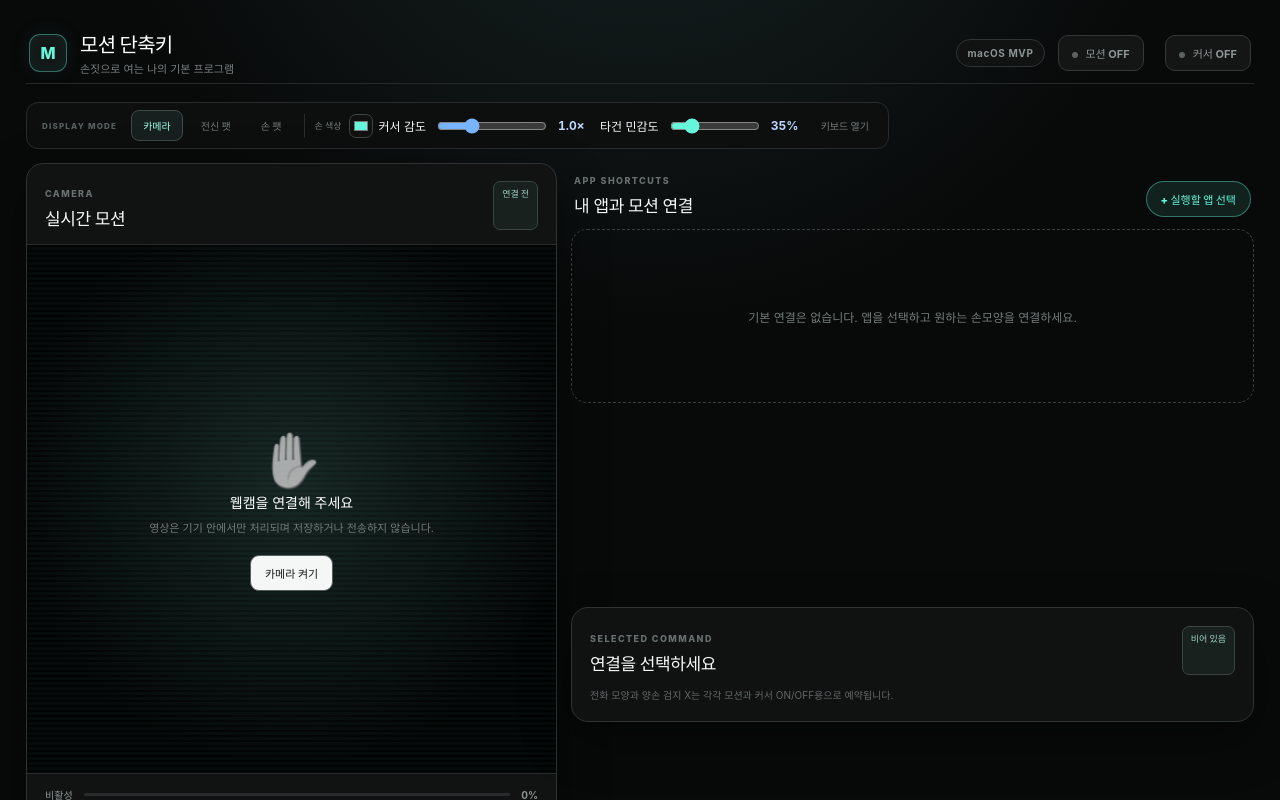
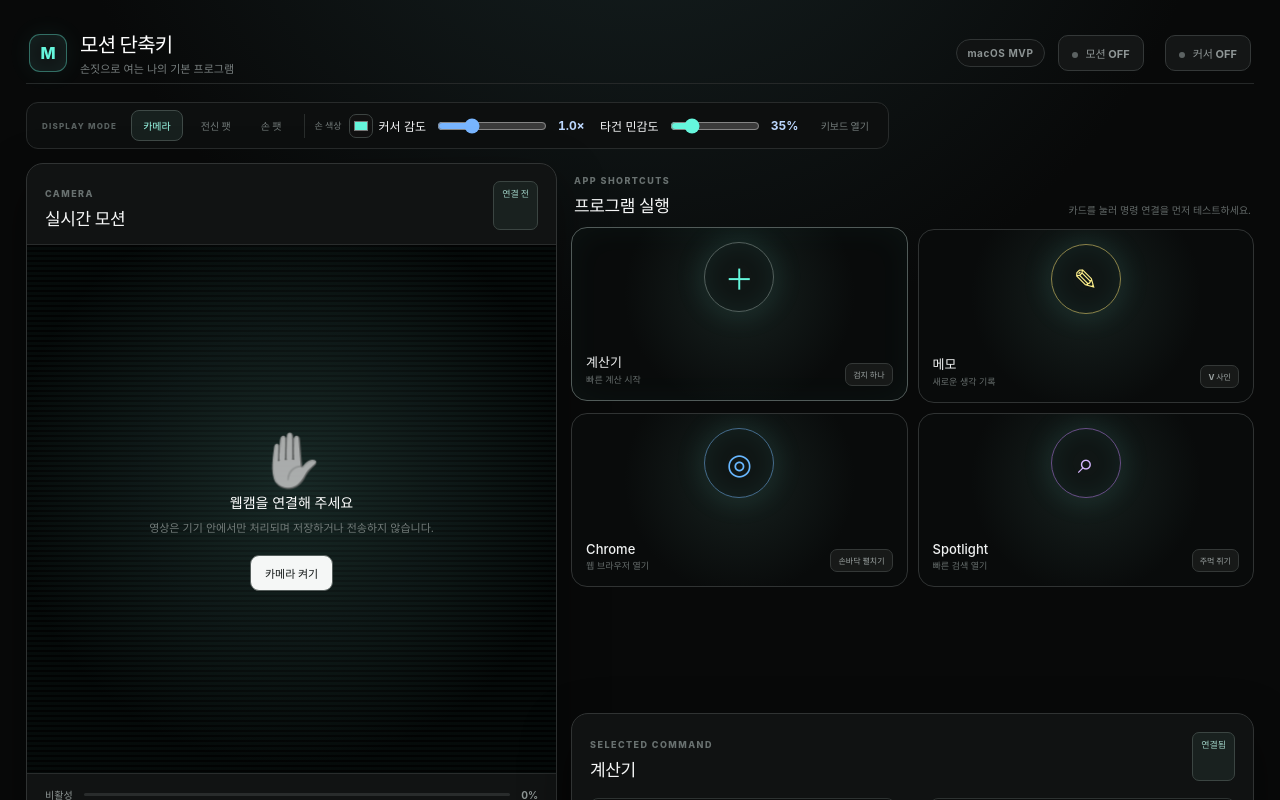
Before and after one commit to halyn1130/motion-shortcut, a React (Vite) app in the folder motion-shortcut/: page / in a window 1280 px wide. Shown: the top 800 px of the page. Built offline with nearby package versions, Linux system fonts and the light colour scheme.

Commit message:
Revert "feat: add custom app motion mappings"
This reverts commit e42dcc2c0216acf9f37651b40f9b13cded4794b6.

```diff
--- a/motion-shortcut/electron/preload.cjs
+++ b/motion-shortcut/electron/preload.cjs
@@ -2,9 +2,6 @@ const { contextBridge, ipcRenderer } = require("electron");
 
 contextBridge.exposeInMainWorld("motionAPI", {
   launchApp: (appId) => ipcRenderer.invoke("apps:launch", appId),
-  chooseApp: () => ipcRenderer.invoke("apps:choose"),
-  launchCustomApp: (appPath) =>
-    ipcRenderer.invoke("apps:launch-custom", appPath),
   setOverlayMode: (mode) => ipcRenderer.invoke("overlay:set-mode", mode),
   onOverlayMode: (callback) =>
     ipcRenderer.on("overlay:mode", (_event, mode) => callback(mode)),
--- a/motion-shortcut/src/App.css
+++ b/motion-shortcut/src/App.css
@@ -503,28 +503,6 @@
   color: #626968;
   font-size: 10px;
 }
-.add-app-button {
-  padding: 9px 14px;
-  border: 1px solid #65f6dc66;
-  border-radius: 999px;
-  background: #10211e;
-  color: #65f6dc;
-  font-size: 11px;
-  font-weight: 800;
-  cursor: pointer;
-}
-.empty-mappings {
-  grid-column: 1/-1;
-  display: grid;
-  min-height: 174px;
-  padding: 24px;
-  border: 1px dashed #39403f;
-  border-radius: 16px;
-  color: #737c7a;
-  font-size: 12px;
-  text-align: center;
-  place-items: center;
-}
 .shortcut-grid {
   display: grid;
   grid-template-columns: 1fr 1fr;
@@ -590,11 +568,6 @@
     0 0 32px #65f6dc20,
     inset 0 0 25px #65f6dc10;
 }
-.custom-app-icon {
-  position: relative;
-  z-index: 2;
-  cursor: pointer;
-}
 .app-icon.notes {
   color: #fff18a;
   border-color: #8c844a;
@@ -631,32 +604,6 @@
   color: #9ca3a2;
   font-size: 8px;
   font-weight: 700;
-}
-.gesture-select {
-  position: relative;
-  z-index: 2;
-  align-self: end;
-  max-width: 150px;
-  padding: 7px 9px;
-  border: 1px solid #3a4341;
-  border-radius: 8px;
-  background: #151918;
-  color: #b9c2c0;
-  font: inherit;
-  font-size: 9px;
-}
-.remove-mapping {
-  position: absolute;
-  z-index: 3;
-  top: 12px;
-  right: 12px;
-  padding: 5px 8px;
-  border: 1px solid #ffffff14;
-  border-radius: 7px;
-  background: #151717;
-  color: #757c7b;
-  font-size: 8px;
-  cursor: pointer;
 }
 .launch-status {
   display: none;
--- a/motion-shortcut/src/App.tsx
+++ b/motion-shortcut/src/App.tsx
@@ -2,41 +2,48 @@ import { useEffect, useRef, useState } from "react";
 import "./App.css";
 import {
   useHandTracking,
-  type GestureId,
   type MotionGestureId,
 } from "./features/camera/useHandTracking";
 
+type AppId = "calculator" | "notes" | "chrome" | "spotlight";
 type DisplayMode = "camera" | "person-pet" | "hand-pet";
-type AppMapping = {
-  id: string;
+
+const shortcuts: Array<{
+  id: AppId;
   name: string;
-  path: string;
-  gesture: GestureId;
-};
-const MAPPINGS_KEY = "motion-app-mappings-v1";
-const gestureOptions: Array<{ id: GestureId; label: string; icon: string }> = [
-  { id: "index", label: "검지 하나", icon: "☝️" },
-  { id: "victory", label: "V 사인", icon: "✌️" },
-  { id: "three", label: "오른손 세 손가락", icon: "🖖" },
-  { id: "open-palm", label: "손바닥 펼치기", icon: "🖐️" },
-  { id: "fist", label: "주먹 쥐기", icon: "✊" },
-  { id: "horns", label: "검지·새끼손가락", icon: "🤘" },
-  { id: "thumb-up", label: "엄지 위로", icon: "👍" },
-  { id: "l-shape", label: "L 모양", icon: "👆" },
-  { id: "pinch", label: "핀치", icon: "🤏" },
-  { id: "ok-sign", label: "OK 사인", icon: "👌" },
-  { id: "tilt-left", label: "손바닥 왼쪽 기울이기", icon: "↙" },
-  { id: "tilt-right", label: "손바닥 오른쪽 기울이기", icon: "↘" },
+  icon: string;
+  gesture: string;
+  detail: string;
+}> = [
+  {
+    id: "calculator",
+    name: "계산기",
+    icon: "＋",
+    gesture: "검지 하나",
+    detail: "빠른 계산 시작",
+  },
+  {
+    id: "notes",
+    name: "메모",
+    icon: "✎",
+    gesture: "V 사인",
+    detail: "새로운 생각 기록",
+  },
+  {
+    id: "chrome",
+    name: "Chrome",
+    icon: "◎",
+    gesture: "손바닥 펼치기",
+    detail: "웹 브라우저 열기",
+  },
+  {
+    id: "spotlight",
+    name: "Spotlight",
+    icon: "⌕",
+    gesture: "주먹 쥐기",
+    detail: "빠른 검색 열기",
+  },
 ];
-
-function loadMappings(): AppMapping[] {
-  try {
-    const parsed = JSON.parse(localStorage.getItem(MAPPINGS_KEY) ?? "[]");
-    return Array.isArray(parsed) ? parsed : [];
-  } catch {
-    return [];
-  }
-}
 
 function App() {
   const videoRef = useRef<HTMLVideoElement>(null);
@@ -62,9 +69,8 @@ function App() {
     "idle" | "requesting" | "active" | "error"
   >("idle");
   const [cameraError, setCameraError] = useState("");
-  const [mappings, setMappings] = useState<AppMapping[]>(loadMappings);
-  const [launching, setLaunching] = useState<string | null>(null);
-  const [selected, setSelected] = useState<string | null>(null);
+  const [launching, setLaunching] = useState<AppId | null>(null);
+  const [selected, setSelected] = useState<AppId>("calculator");
   const [logs, setLogs] = useState<string[]>(["앱 실행기가 준비되었습니다."]);
 
   const addLog = (message: string) => {
@@ -167,28 +173,10 @@ function App() {
     }
   };
 
-  const saveMappings = (next: AppMapping[]) => {
-    setMappings(next);
-    localStorage.setItem(MAPPINGS_KEY, JSON.stringify(next));
-  };
-
-  const chooseApp = async () => {
-    const chosen = await window.motionAPI?.chooseApp();
-    if (!chosen) return;
-    const used = new Set(mappings.map((mapping) => mapping.gesture));
-    const gesture = gestureOptions.find((option) => !used.has(option.id))?.id;
-    if (!gesture) {
-      addLog("추가 실패 · 사용할 수 있는 모션이 없습니다.");
-      return;
-    }
-    const mapping = { id: crypto.randomUUID(), ...chosen, gesture };
-    saveMappings([...mappings, mapping]);
-    setSelected(mapping.id);
-  };
-
-  const launch = async (target: AppMapping) => {
-    setLaunching(target.id);
-    setSelected(target.id);
+  const launch = async (id: AppId) => {
+    const target = shortcuts.find((item) => item.id === id)!;
+    setLaunching(id);
+    setSelected(id);
 
     if (!window.motionAPI) {
       addLog(`${target.name} 실행 미리보기 · Electron에서 실행하세요.`);
@@ -196,7 +184,7 @@ function App() {
       return;
     }
 
-    const result = await window.motionAPI.launchCustomApp(target.path);
+    const result = await window.motionAPI.launchApp(id);
     addLog(
       result.ok ? `${result.appName} 실행 성공` : `실행 실패 · ${result.error}`,
     );
@@ -217,8 +205,7 @@ function App() {
             addLog(`전화 모양 · 모션 인식 ${enabled ? "ON" : "OFF"}`),
           );
       } else if (motionOn) {
-        const mapping = mappings.find((item) => item.gesture === gesture);
-        if (mapping) void launch(mapping);
+        void launch(gesture);
       }
     },
     () => void toggleCursor(),
@@ -256,7 +243,7 @@ function App() {
     );
   };
 
-  const activeShortcut = mappings.find((item) => item.id === selected) ?? null;
+  const activeShortcut = shortcuts.find((item) => item.id === selected)!;
 
   return (
     <main className="app-shell">
@@ -505,25 +492,18 @@ function App() {
               <strong>전화 모양 1.5초</strong>
               <small>모션 ON / OFF</small>
             </button>
-            {activeShortcut && (
-              <button aria-label={`${activeShortcut.name} 모션 예시`}>
-                <span>
-                  {
-                    gestureOptions.find(
-                      (item) => item.id === activeShortcut.gesture,
-                    )?.icon
-                  }
-                </span>
-                <strong>
-                  {
-                    gestureOptions.find(
-                      (item) => item.id === activeShortcut.gesture,
-                    )?.label
-                  }
-                </strong>
-                <small>{activeShortcut.name} 열기</small>
+            {shortcuts.map((item) => (
+              <button
+                key={item.id}
+                className={selected === item.id ? "selected" : ""}
+                aria-label={`${item.name} 모션 예시`}
+                onClick={() => setSelected(item.id)}
+              >
+                <span>{item.icon}</span>
+                <strong>{item.gesture}</strong>
+                <small>{item.name} 열기</small>
               </button>
-            )}
+            ))}
           </div>
         </article>
 
@@ -531,82 +511,28 @@ function App() {
           <div className="section-title">
             <div>
               <span className="eyebrow">APP SHORTCUTS</span>
-              <h2>내 앱과 모션 연결</h2>
+              <h2>프로그램 실행</h2>
             </div>
-            <button className="add-app-button" onClick={() => void chooseApp()}>
-              + 실행할 앱 선택
-            </button>
+            <p>카드를 눌러 명령 연결을 먼저 테스트하세요.</p>
           </div>
           <div className="shortcut-grid">
-            {!mappings.length && (
-              <div className="empty-mappings">
-                기본 연결은 없습니다. 앱을 선택하고 원하는 손모양을 연결하세요.
-              </div>
-            )}
-            {mappings.map((item) => (
-              <article
+            {shortcuts.map((item) => (
+              <button
                 key={item.id}
+                aria-label={`${item.name} 열기`}
                 className={`shortcut ${selected === item.id ? "selected" : ""}`}
-                onClick={() => setSelected(item.id)}
+                onClick={() => void launch(item.id)}
               >
-                <button
-                  className="app-icon custom-app-icon"
-                  aria-label={`${item.name} 열기`}
-                  onClick={() => void launch(item)}
-                >
-                  ↗
-                </button>
+                <span className={`app-icon ${item.id}`}>{item.icon}</span>
                 <span className="shortcut-copy">
                   <strong>{item.name}</strong>
-                  <small title={item.path}>{item.path}</small>
+                  <small>{item.detail}</small>
                 </span>
-                <select
-                  className="gesture-select"
-                  aria-label={`${item.name} 모션 선택`}
-                  value={item.gesture}
-                  onChange={(event) => {
-                    const gesture = event.target.value as GestureId;
-                    const duplicate = mappings.find(
-                      (mapping) =>
-                        mapping.id !== item.id && mapping.gesture === gesture,
-                    );
-                    if (duplicate) {
-                      addLog(
-                        `${gestureOptions.find((option) => option.id === gesture)?.label} · 이미 ${duplicate.name}에 연결됨`,
-                      );
-                      return;
-                    }
-                    saveMappings(
-                      mappings.map((mapping) =>
-                        mapping.id === item.id
-                          ? { ...mapping, gesture }
-                          : mapping,
-                      ),
-                    );
-                  }}
-                >
-                  {gestureOptions.map((option) => (
-                    <option key={option.id} value={option.id}>
-                      {option.icon} {option.label}
-                    </option>
-                  ))}
-                </select>
+                <span className="gesture">{item.gesture}</span>
                 <span className="launch-status">
                   {launching === item.id ? "여는 중…" : "열기 ↗"}
                 </span>
-                <button
-                  className="remove-mapping"
-                  aria-label={`${item.name} 연결 삭제`}
-                  onClick={() => {
-                    saveMappings(
-                      mappings.filter((mapping) => mapping.id !== item.id),
-                    );
-                    if (selected === item.id) setSelected(null);
-                  }}
-                >
-                  삭제
-                </button>
-              </article>
+              </button>
             ))}
           </div>
         </section>
@@ -614,24 +540,16 @@ function App() {
         <aside className="panel mapping">
           <Heading
             eyebrow="SELECTED COMMAND"
-            title={activeShortcut?.name ?? "연결을 선택하세요"}
-            aside={activeShortcut ? "연결됨" : "비어 있음"}
+            title={activeShortcut.name}
+            aside="연결됨"
           />
-          {activeShortcut && (
-            <div className="mapping-flow">
-              <span>
-                {
-                  gestureOptions.find(
-                    (item) => item.id === activeShortcut.gesture,
-                  )?.label
-                }
-              </span>
-              <b>→</b>
-              <span>{activeShortcut.name} 열기</span>
-            </div>
-          )}
+          <div className="mapping-flow">
+            <span>{activeShortcut.gesture}</span>
+            <b>→</b>
+            <span>{activeShortcut.name} 열기</span>
+          </div>
           <p>
-            전화 모양과 양손 검지 X는 각각 모션과 커서 ON/OFF용으로 예약됩니다.
+            제스처가 확정되면 Electron의 안전한 허용 목록을 통해 실행됩니다.
           </p>
         </aside>
 
--- a/motion-shortcut/src/Overlay.tsx
+++ b/motion-shortcut/src/Overlay.tsx
@@ -5,21 +5,6 @@ import {
 } from "./features/camera/useHandTracking";
 
 type OverlayMode = "person-pet" | "hand-pet";
-const MAPPINGS_KEY = "motion-app-mappings-v1";
-
-function appPathForGesture(gesture: MotionGestureId) {
-  try {
-    const mappings = JSON.parse(
-      localStorage.getItem(MAPPINGS_KEY) ?? "[]",
-    ) as Array<{
-      gesture: string;
-      path: string;
-    }>;
-    return mappings.find((mapping) => mapping.gesture === gesture)?.path;
-  } catch {
-    return undefined;
-  }
-}
 
 export default function Overlay() {
   const videoRef = useRef<HTMLVideoElement>(null);
@@ -40,10 +25,7 @@ export default function Overlay() {
     handColor,
     (gesture: MotionGestureId) => {
       if (gesture === "toggle-motion") void window.motionAPI?.toggleMotion();
-      else if (motionOn) {
-        const appPath = appPathForGesture(gesture);
-        if (appPath) void window.motionAPI?.launchCustomApp(appPath);
-      }
+      else if (motionOn) void window.motionAPI?.launchApp(gesture);
     },
     () => {
       void window.motionAPI?.toggleCursor();
--- a/motion-shortcut/src/features/camera/useHandTracking.ts
+++ b/motion-shortcut/src/features/camera/useHandTracking.ts
@@ -26,34 +26,14 @@ const CONNECTIONS: Array<[number, number]> = [
 ];
 
 type TrackerState = "idle" | "loading" | "tracking" | "no-hand" | "error";
-export type GestureId =
-  | "index"
-  | "victory"
-  | "three"
-  | "open-palm"
-  | "fist"
-  | "horns"
-  | "thumb-up"
-  | "l-shape"
-  | "pinch"
-  | "ok-sign"
-  | "tilt-left"
-  | "tilt-right";
+type GestureId = "calculator" | "notes" | "chrome" | "spotlight";
 export type MotionGestureId = GestureId | "toggle-motion";
 
 const GESTURE_LABELS: Record<MotionGestureId, string> = {
-  index: "검지 하나",
-  victory: "V 사인",
-  three: "오른손 세 손가락",
-  "open-palm": "손바닥 펼치기",
-  fist: "주먹 쥐기",
-  horns: "검지·새끼손가락",
-  "thumb-up": "엄지 위로",
-  "l-shape": "L 모양",
-  pinch: "핀치",
-  "ok-sign": "OK 사인",
-  "tilt-left": "손바닥 왼쪽 기울이기",
-  "tilt-right": "손바닥 오른쪽 기울이기",
+  calculator: "검지 하나",
+  notes: "V 사인",
+  chrome: "손바닥 펼치기",
+  spotlight: "주먹 쥐기",
   "toggle-motion": "전화 모양",
 };
 
@@ -596,30 +576,10 @@ function classifyGesture(
   const phoneSpread = distance(4, 20) > palmScale * 1.25;
   if (thumb && phoneSpread && !index && !middle && !ring && pinky)
     return "toggle-motion";
-  const pinched = distance(4, 8) < palmScale * 0.34;
-  if (pinched && middle && ring && pinky) return "ok-sign";
-  if (pinched && !middle && !ring && !pinky) return "pinch";
-  if (thumb && index && !middle && !ring && !pinky) return "l-shape";
-  if (
-    thumb &&
-    !index &&
-    !middle &&
-    !ring &&
-    !pinky &&
-    landmarks[4].y < landmarks[3].y
-  )
-    return "thumb-up";
-  if (index && !middle && !ring && pinky) return "horns";
-  if (index && middle && ring && pinky) {
-    const palmTilt = (landmarks[9].x - landmarks[0].x) / palmScale;
-    if (palmTilt < -0.42) return "tilt-left";
-    if (palmTilt > 0.42) return "tilt-right";
-    return "open-palm";
-  }
-  if (index && middle && ring && !pinky) return "three";
-  if (index && middle && !ring && !pinky) return "victory";
-  if (index && !middle && !ring && !pinky) return "index";
-  if (!index && !middle && !ring && !pinky) return "fist";
+  if (index && middle && ring && pinky) return "chrome";
+  if (index && middle && !ring && !pinky) return "notes";
+  if (index && !middle && !ring && !pinky) return "calculator";
+  if (!index && !middle && !ring && !pinky) return "spotlight";
   return null;
 }
 
--- a/motion-shortcut/src/types/electron.d.ts
+++ b/motion-shortcut/src/types/electron.d.ts
@@ -5,10 +5,6 @@ declare global {
     motionAPI?: {
       launchApp(
         appId: string,
-      ): Promise<{ ok: boolean; appName?: string; error?: string }>;
-      chooseApp(): Promise<{ name: string; path: string } | null>;
-      launchCustomApp(
-        appPath: string,
       ): Promise<{ ok: boolean; appName?: string; error?: string }>;
       setOverlayMode(mode: string): Promise<boolean>;
       onOverlayMode(callback: (mode: "person-pet" | "hand-pet") => void): void;
```
Also changed, not shown: motion-shortcut/electron/main.cjs (+0 -29 lines), 2 other files (tests, documents, lock files or other folders).
